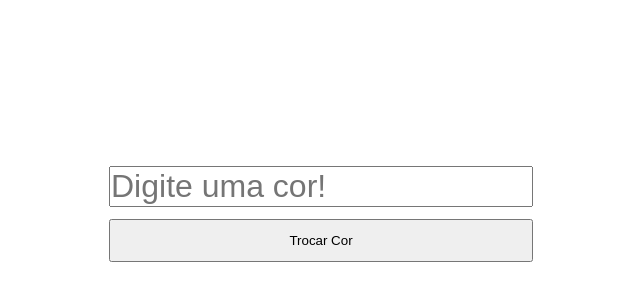
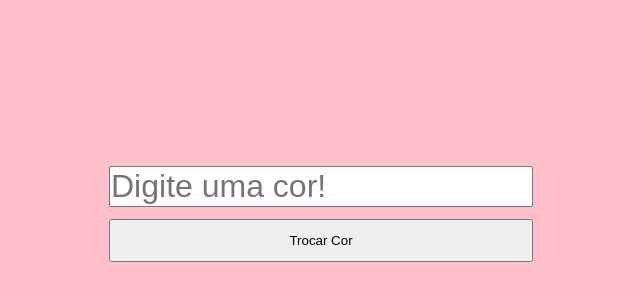
Before and after one commit to Sidney010/TrocarCor-PEND1, a plain HTML site: page index.html in a window 1280 px wide. Shown: the part 186-486 px from the top of the page, without its empty margins (319-959 px from the left). Drawn offline with Linux system fonts and the light colour scheme.

Commit message:
Finalizado

```diff
--- a/style.css
+++ b/style.css
@@ -4,7 +4,7 @@
     box-sizing: border-box;
 }
 :root{
-    --bg-color: white;
+    --bg-color: pink;
 }
 body {
     height: 100vh;
```
